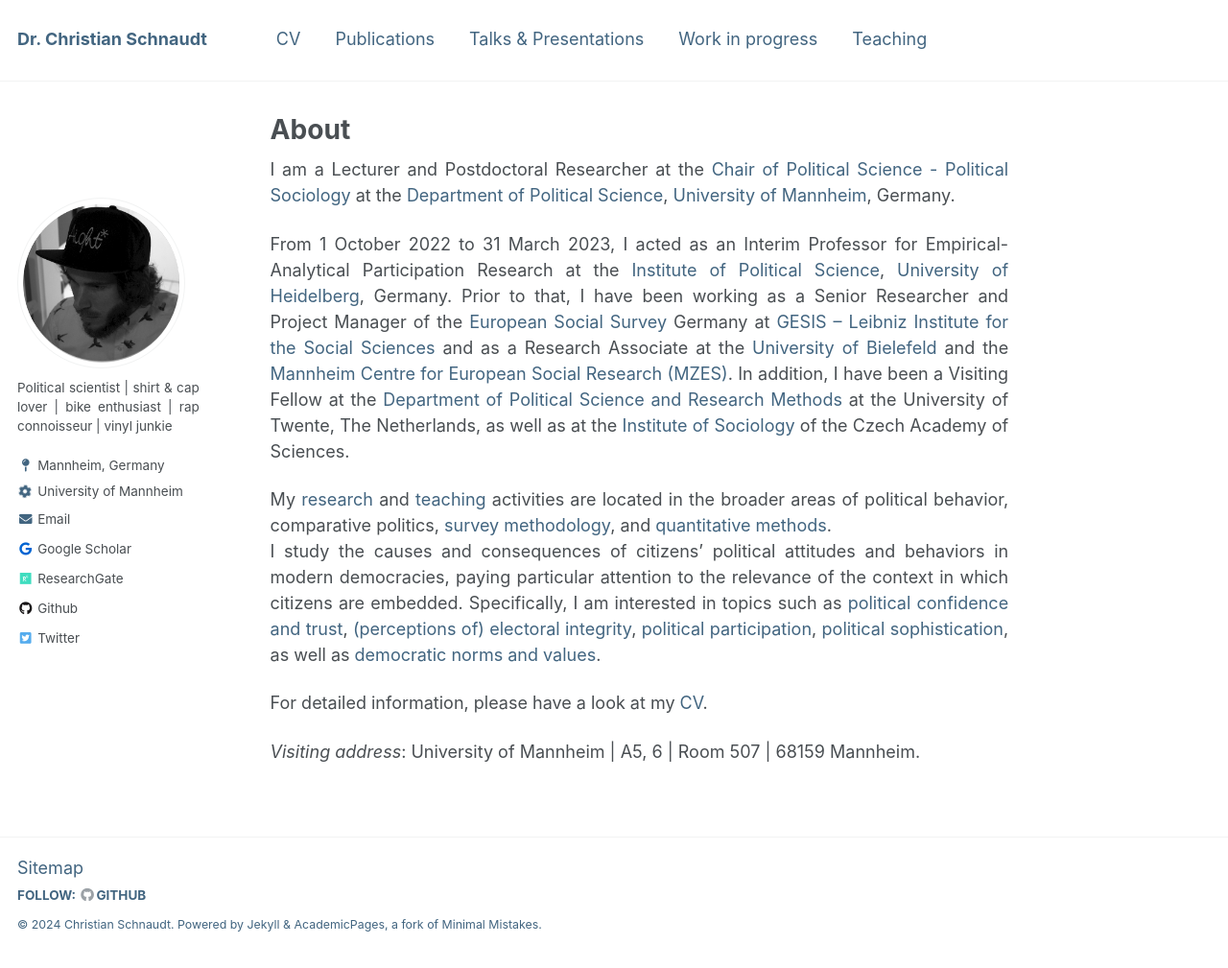
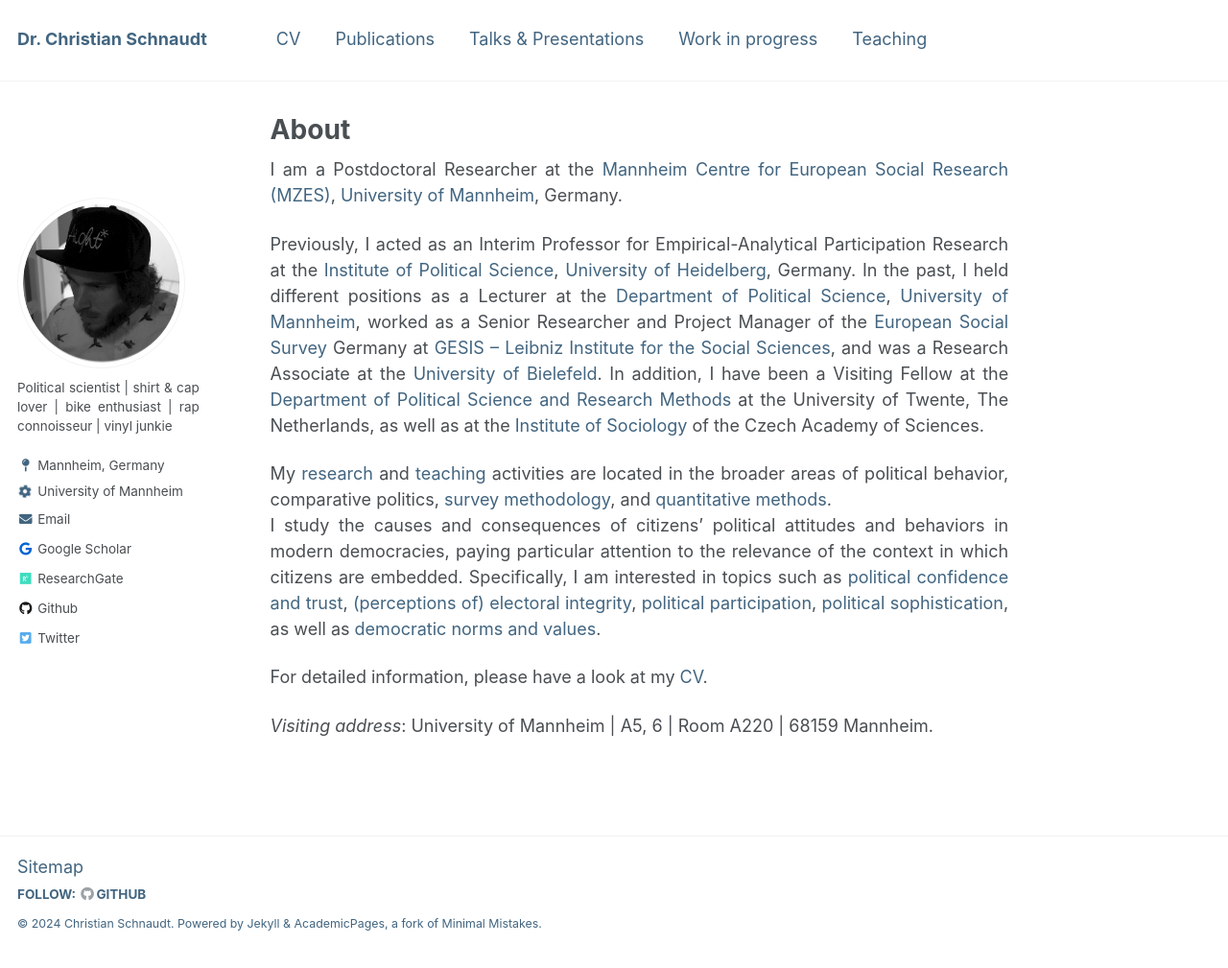
Before and after one commit to cschnaudt/cschnaudt.github.io, a Jekyll site: the page built from _pages/about.md, in a window 1280 px wide and 1009 px high. Shown: the whole window at 96% size. Built offline with Jekyll 4.4.1, drawn with Linux system fonts in a browser that asks for light colours.

Commit message:
Update about.md

```diff
--- a/_pages/about.md
+++ b/_pages/about.md
@@ -8,13 +8,13 @@
   - /about.html
 ---
 
-I am a Lecturer and Postdoctoral Researcher at the [Chair of Political Science - Political Sociology](https://www.sowi.uni-mannheim.de/en/schmitt-beck/){:target="_ blank"} at the [Department of Political Science](https://www.sowi.uni-mannheim.de/en/research/political-science/){:target="_ blank"}, [University of Mannheim](https://www.uni-mannheim.de/en/){:target="_ blank"}, Germany.
+I am a Postdoctoral Researcher at the [Mannheim Centre for European Social Research (MZES)](https://www.mzes.uni-mannheim.de/d7/en){:target="_ blank"}, [University of Mannheim](https://www.uni-mannheim.de/en/){:target="_ blank"}, Germany.
 
-From 1 October 2022 to 31 March 2023, I acted as an Interim Professor for Empirical-Analytical Participation Research at the [Institute of Political Science](https://www.uni-heidelberg.de/politikwissenschaften/){:target="_ blank"}, [University of Heidelberg](https://www.uni-heidelberg.de/en){:target="_ blank"}, Germany. Prior to that, I have been working as a Senior Researcher and Project Manager of the [European Social Survey](https://www.europeansocialsurvey.org/){:target="_ blank"} Germany at [GESIS -- Leibniz Institute for the Social Sciences](https://www.gesis.org){:target="_ blank"} and as a Research Associate at the [University of Bielefeld](https://www.uni-bielefeld.de/(en)/soz/){:target="_ blank"} and the [Mannheim Centre for European Social Research (MZES)](https://www.mzes.uni-mannheim.de/d7/en){:target="_ blank"}. In addition, I have been a Visiting Fellow at the [Department of Political Science and Research Methods](https://www.utwente.nl/en/bms/omd/){:target="_ blank"} at the University of Twente, The Netherlands, as well as at the [Institute of Sociology](https://www.soc.cas.cz/en/about-institute){:target="_ blank"} of the Czech Academy of Sciences.
+Previously, I acted as an Interim Professor for Empirical-Analytical Participation Research at the [Institute of Political Science](https://www.uni-heidelberg.de/politikwissenschaften/){:target="_ blank"}, [University of Heidelberg](https://www.uni-heidelberg.de/en){:target="_ blank"}, Germany. In the past, I held different positions as a Lecturer at the [Department of Political Science](https://www.sowi.uni-mannheim.de/en/research/political-science/){:target="_ blank"}, [University of Mannheim](https://www.uni-mannheim.de/en/){:target="_ blank"}, worked as a Senior Researcher and Project Manager of the [European Social Survey](https://www.europeansocialsurvey.org/){:target="_ blank"} Germany at [GESIS -- Leibniz Institute for the Social Sciences](https://www.gesis.org){:target="_ blank"}, and was a Research Associate at the [University of Bielefeld](https://www.uni-bielefeld.de/(en)/soz/){:target="_ blank"}. In addition, I have been a Visiting Fellow at the [Department of Political Science and Research Methods](https://www.utwente.nl/en/bms/omd/){:target="_ blank"} at the University of Twente, The Netherlands, as well as at the [Institute of Sociology](https://www.soc.cas.cz/en/about-institute){:target="_ blank"} of the Czech Academy of Sciences.
 
 My [research](https://cschnaudt.github.io/publications/) and [teaching](https://cschnaudt.github.io/teaching/) activities are located in the broader areas of political behavior, comparative politics, [survey methodology](https://doi.org/10.1093/poq/nfab039){:target="_ blank"}, and [quantitative methods](https://rd.springer.com/chapter/10.1007/978-3-658-30237-5_7){:target="_ blank"}.
 I study the causes and consequences of citizens' political attitudes and behaviors in modern democracies, paying particular attention to the relevance of the context in which citizens are embedded. Specifically, I am interested in topics such as [political confidence and trust](https://www.springer.com/us/book/9783319894317){:target="_ blank"}, [(perceptions of) electoral integrity](https://link.springer.com/article/10.1007/s11615-022-00403-9){:target="_ blank"}, [political participation](https://doi.org/10.12758/mda.2017.12){:target="_ blank"}, [political sophistication](https://rd.springer.com/chapter/10.1007/978-3-658-30492-8_5){:target="_ blank"}, as well as [democratic norms and values](https://doi.org/10.1177%2F02633957211031799){:target="_ blank"}.
 
 For detailed information, please have a look at my [CV](https://cschnaudt.github.io/cv/).
 
-*Visiting address*: University of Mannheim \| A5, 6 \| Room 507 \|  68159 Mannheim.
+*Visiting address*: University of Mannheim \| A5, 6 \| Room A220 \|  68159 Mannheim.
```
